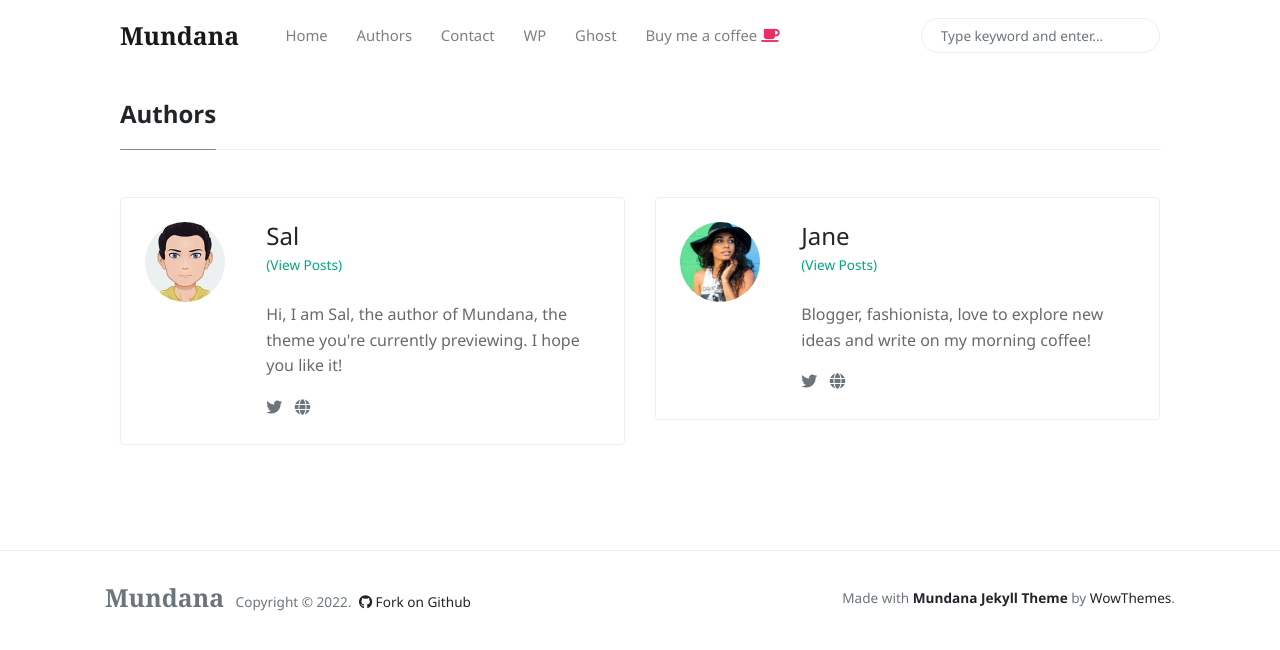
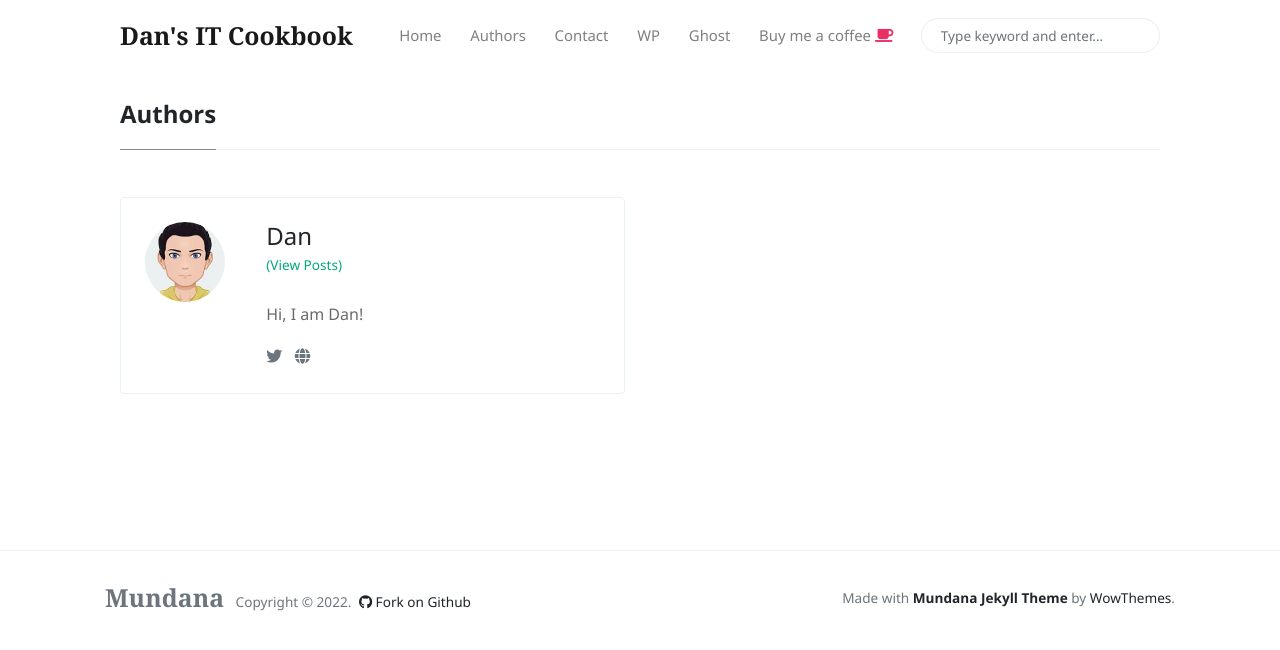
Before and after one commit to TJdouglass/Dans-IT-Cookbook, a Jekyll site: the page built from _pages/authors-list.html, in a window 1280 px wide. Shown: the top 650 px of the page. Built offline with Jekyll 4.4.1, drawn with Linux system fonts in a browser that asks for light colours; nearby versions of some CDN libraries.

Commit message:
First Changes

```diff
--- a/Gemfile
+++ b/Gemfile
@@ -17,4 +17,4 @@ group :jekyll_plugins do
     gem 'jekyll-seo-tag'
 end
 
-gem webrick
+gem 'webrick'
--- a/_config.yml
+++ b/_config.yml
@@ -1,11 +1,11 @@
 # Site
-name: 'Mundana'
-description: 'Mundana is a free Jekyll theme for awesome people like you, Medium like.'
-logo: 'assets/images/logo.png'
+name: "Dan's IT Cookbook"
+description: ''
+logo: 'assets/images/cookbook-logo.png'
 favicon: 'assets/images/favicon.ico'
 baseurl: ''
 disqus: 'demowebsite'
-email: 'wowthemesnet@gmail.com'
+email: 'dan@dans-it-coobook.com'
 mailchimp-list: 'https://wowthemes.us11.list-manage.com/subscribe/post?u=8aeb20a530e124561927d3bd8&amp;id=8c3d2d214b'
 
 include: ["_pages"]
@@ -19,21 +19,14 @@ plugins:
   - jekyll-seo-tag
 
 authors:
-    sal:
-      name:           Sal
+    dan:
+      name:           Dan
       site:           https://www.wowthemes.net
       avatar:         /assets/images/avatar1.jpg
-      bio:            "Hi, I am Sal, the author of Mundana, the theme you're currently previewing. I hope you like it!"
-      email:          wowthemesnet@gmail.com
+      bio:            "Hi, I am Dan!"
+      email:          dan@dans-it-cookbook.com
       twitter:        https://twitter.com/wowthemesnet
 
-    jane:
-      name:           Jane
-      site:           https://www.wowthemes.net
-      avatar:         /assets/images/avatar2.jpg
-      bio:            "Blogger, fashionista, love to explore new ideas and write on my morning coffee!"
-      email:          fakemail@gmail.com
-      twitter:        https://twitter.com/wowthemesnet
 
 # Defaults
 defaults:
@@ -43,7 +36,7 @@ defaults:
       path: "_posts"
     values:
       layout: post
-      author: sal
+      author: dan
       avatar: /assets/images/avatar1.jpg
 
   # all pages
```
Also changed, not shown: Gemfile.lock, assets/images/cookbook-logo.png (added).
